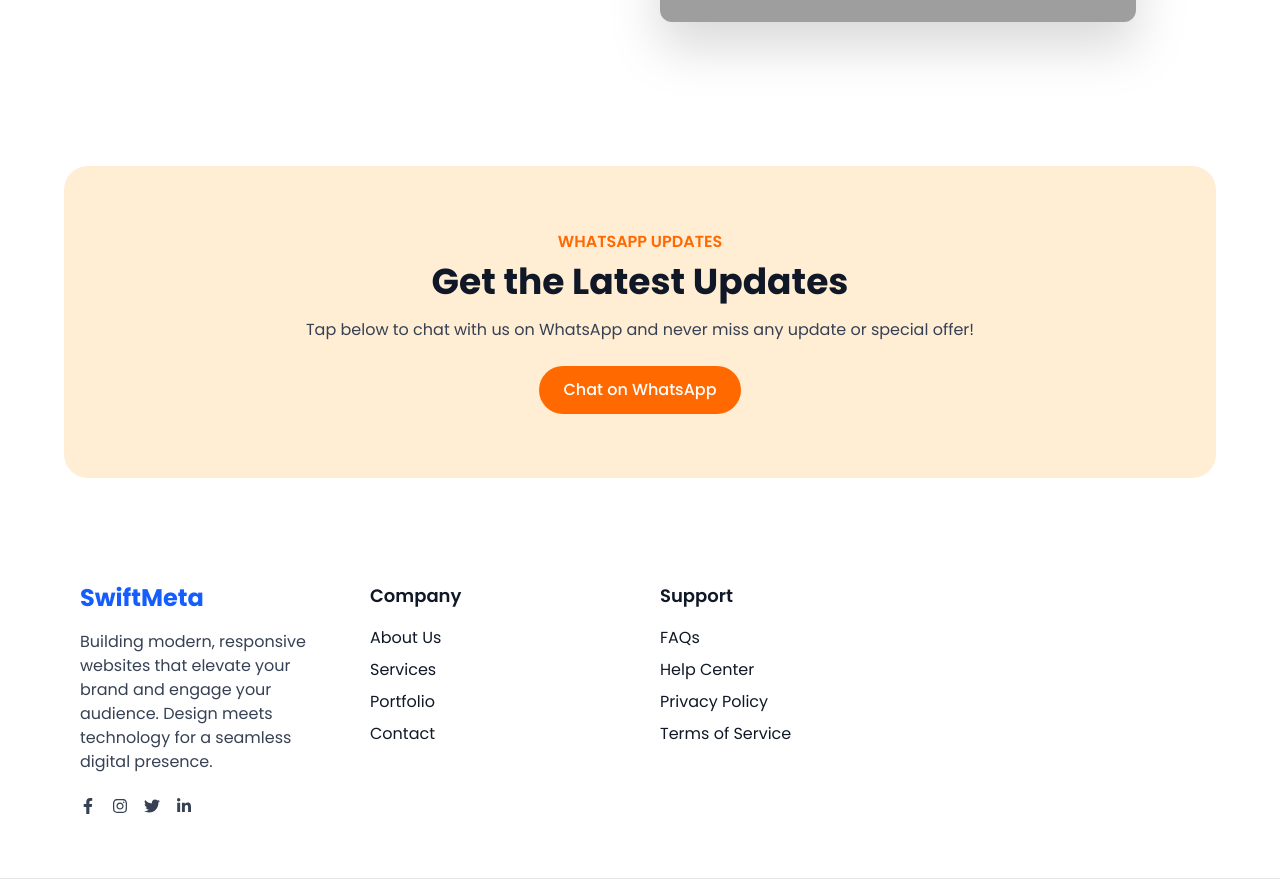
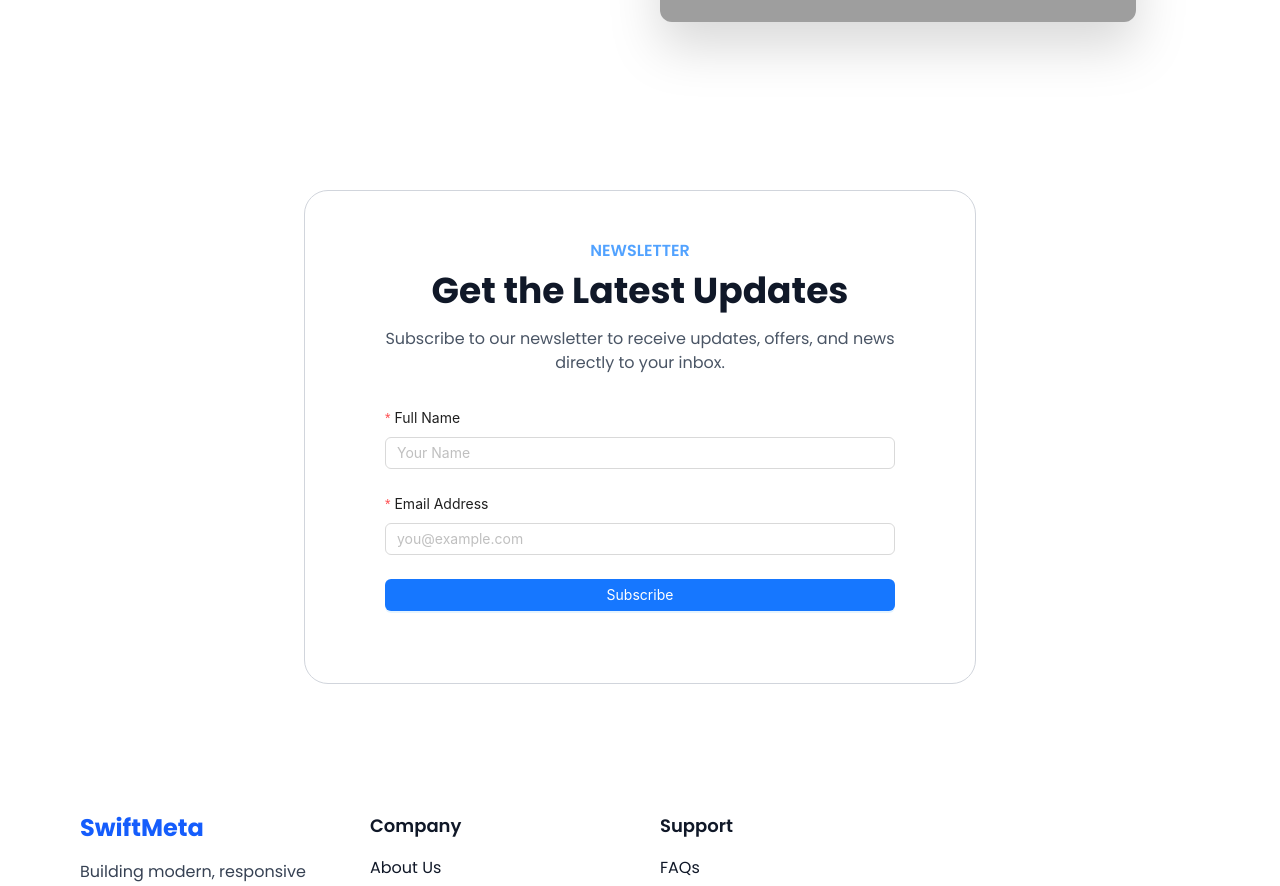
Before and after one commit to Ymffuture/Pizza, a React (Vite) app: page / in a window 1280 px wide. Shown: the part 3320-4206 px from the top of the page. Built offline with nearby package versions, Linux system fonts and the light colour scheme; no server answers; grey boxes are pictures that could not be loaded.

Commit message:
Update Newsletter.jsx

```diff
--- a/src/components/Newsletter.jsx
+++ b/src/components/Newsletter.jsx
@@ -1,35 +1,81 @@
-import React from "react";
+import React, { useState } from "react";
+import { Form, Input, Button, message as antdMessage } from "antd";
+import emailjs from "@emailjs/browser";
 
 const Newsletter = () => {
-  const phoneNumber = "27634414863"; // Your WhatsApp number (no +, just country code + number)
-  const message = "Hello! I’d like to get the latest updates from your website."; // Pre-filled message
+  const [loading, setLoading] = useState(false);
 
-  const handleWhatsAppRedirect = () => {
-    const url = `https://wa.me/${phoneNumber}?text=${encodeURIComponent(message)}`;
-    window.open(url, "_blank");
+  const handleSubmit = async (values) => {
+    setLoading(true);
+    try {
+      await emailjs.send(
+        "YOUR_SERVICE_ID", // replace with your EmailJS service ID
+        "YOUR_TEMPLATE_ID", // replace with your EmailJS template ID
+        {
+          from_name: values.name,
+          from_email: values.email,
+        },
+        "YOUR_PUBLIC_KEY" // replace with your EmailJS public key
+      );
+      antdMessage.success("Thank you! You are now subscribed.");
+    } catch (error) {
+      console.error(error);
+      antdMessage.error("Oops! Something went wrong. Please try again.");
+    } finally {
+      setLoading(false);
+    }
   };
 
   return (
-    <section className="dark:bg-black py-10 transition-colors duration-300">
-      <div className="bg-orange-100 dark:bg-[#1F1D2B] py-16 px-6 lg:px-20 mx-4 lg:mx-16 rounded-3xl">
-        <div className="max-w-2xl mx-auto text-center">
-          <h4 className="text-orange-500 font-semibold uppercase mb-2">
-            WhatsApp Updates
+    <section className="dark:bg-black py-16 transition-colors duration-300">
+      <div className="max-w-2xl mx-auto px-6 lg:px-20 rounded-3xl border border-gray-300 dark:border-gray-700 py-12">
+        <div className="text-center mb-8">
+          <h4 className="text-blue-400 font-semibold uppercase mb-2">
+            Newsletter
           </h4>
-          <h2 className="text-3xl md:text-4xl font-bold text-gray-900 dark:text-white mb-4">
+          <h2 className="text-3xl md:text-4xl font-bold text-gray-900 dark:text-gray-100 mb-4">
             Get the Latest Updates
           </h2>
-          <p className="text-gray-700 dark:text-gray-300 mb-6">
-            Tap below to chat with us on WhatsApp and never miss any update or special offer!
+          <p className="text-gray-600 dark:text-gray-300">
+            Subscribe to our newsletter to receive updates, offers, and news directly to your inbox.
           </p>
+        </div>
 
-          <button
-            onClick={handleWhatsAppRedirect}
-            className="bg-orange-500 hover:bg-orange-600 text-white font-medium px-6 py-3 rounded-full transition"
+        <Form
+          layout="vertical"
+          onFinish={handleSubmit}
+          className="space-y-4"
+        >
+          <Form.Item
+            name="name"
+            label="Full Name"
+            rules={[{ required: true, message: "Please enter your name" }]}
           >
-            Chat on WhatsApp
-          </button>
-        </div>
+            <Input placeholder="Your Name" className="border-gray-300 focus:border-blue-400 focus:ring-blue-400" />
+          </Form.Item>
+
+          <Form.Item
+            name="email"
+            label="Email Address"
+            rules={[
+              { required: true, message: "Please enter your email" },
+              { type: "email", message: "Please enter a valid email" },
+            ]}
+          >
+            <Input placeholder="you@example.com" className="border-gray-300 focus:border-blue-400 focus:ring-blue-400" />
+          </Form.Item>
+
+          <Form.Item>
+            <Button
+              type="primary"
+              htmlType="submit"
+              className="bg-blue-400 hover:bg-blue-500 w-full"
+              loading={loading}
+            >
+              Subscribe
+            </Button>
+          </Form.Item>
+        </Form>
       </div>
     </section>
   );
```
